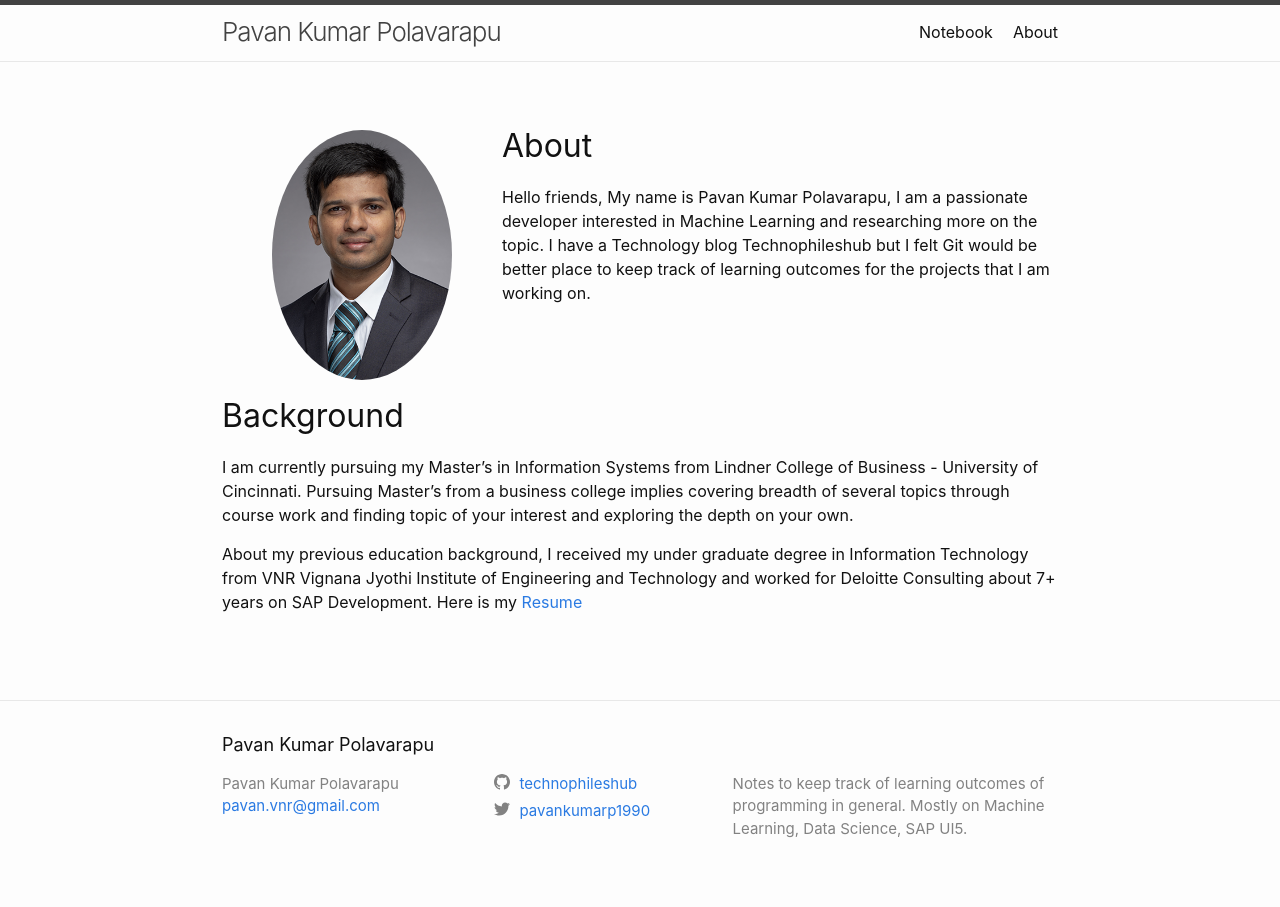
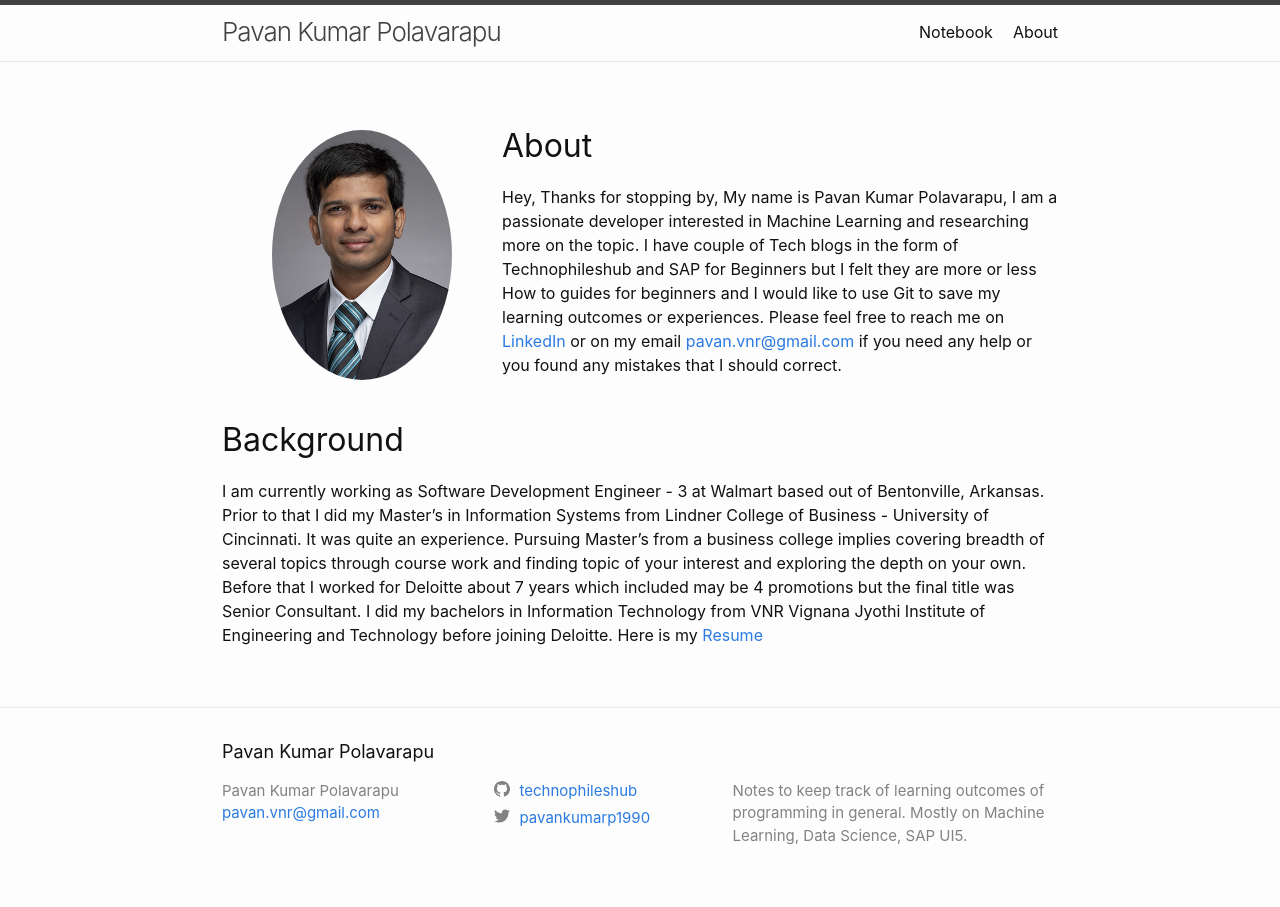
Before and after one commit to pavankumarpolavarapu/pavankumarpolavarapu_old.github.io, a Jekyll site: the page built from about/index.md, in a window 1280 px wide. Built offline with Jekyll 4.4.1, drawn with Linux system fonts in a browser that asks for light colours.

Commit message:
009 - Updated About Page

```diff
--- a/about/index.md
+++ b/about/index.md
@@ -5,11 +5,8 @@ permalink: /about/
 <img style="float:left; object-fit: cover; border-radius:50%; margin: 8px 50px" width="180" height="250" src="/assets/images/profile.png" alt="Profile">
 
 ## About
-Hello friends, My name is Pavan Kumar Polavarapu, I am a passionate developer interested in Machine Learning and researching more on the topic. I have a Technology blog Technophileshub but I felt Git would be better place to keep track of learning outcomes for the projects that I am working on.
-<br>
+Hey, Thanks for stopping by, My name is Pavan Kumar Polavarapu, I am a passionate developer interested in Machine Learning and researching more on the topic. I have couple of Tech blogs in the form of Technophileshub and SAP for Beginners but I felt they are more or less How to guides for beginners and I would like to use Git to save my learning outcomes or experiences. Please feel free to reach me on [LinkedIn](https://www.linkedin.com/in/pavankumarpolavarapu/){:target="_blank"} or on my email <a class="u-email" href="mailto:{{ site.email }}">{{ site.email }}</a> if you need any help or you found any mistakes that I should correct.
 <br>
 <br>
 ## Background
-I am currently pursuing my Master's in Information Systems from Lindner College of Business - University of Cincinnati. Pursuing Master's from a business college implies covering breadth of several topics through course work and finding topic of your interest and exploring the depth on your own.
-
-About my previous education background, I received my under graduate degree in Information Technology from VNR Vignana Jyothi Institute of Engineering and Technology and worked for Deloitte Consulting about 7+ years on SAP Development. Here is my [Resume](http://technophileshub.com/resume/view.php?download_file=Resume.pdf){:target="_blank"}
+I am currently working as Software Development Engineer - 3 at Walmart based out of Bentonville, Arkansas. Prior to that I did my Master's in Information Systems from Lindner College of Business - University of Cincinnati. It was quite an experience. Pursuing Master's from a business college implies covering breadth of several topics through course work and finding topic of your interest and exploring the depth on your own. Before that I worked for Deloitte about 7 years which included may be 4 promotions but the final title was Senior Consultant. I did my bachelors in Information Technology from VNR Vignana Jyothi Institute of Engineering and Technology before joining Deloitte. Here is my [Resume](https://technophileshub.com/resume/view.php?download_file=Resume.pdf){:target="_blank"}
```
Also changed, not shown: Gemfile.lock.
